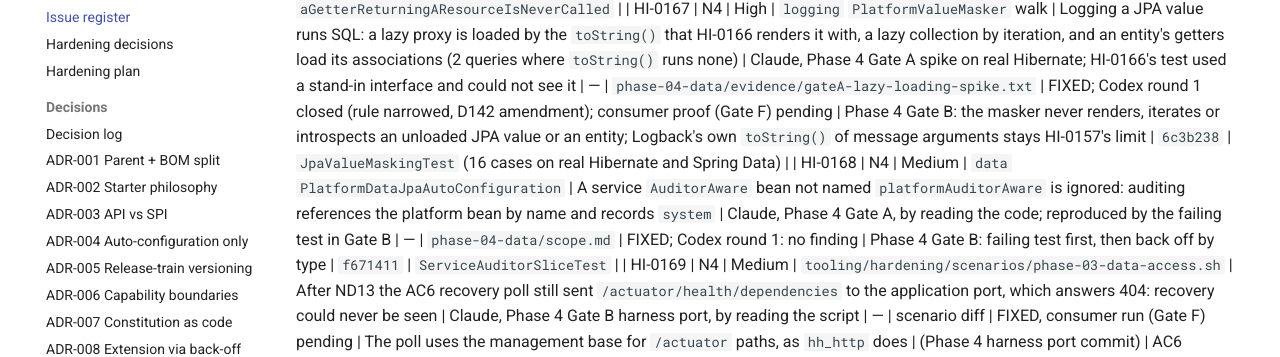
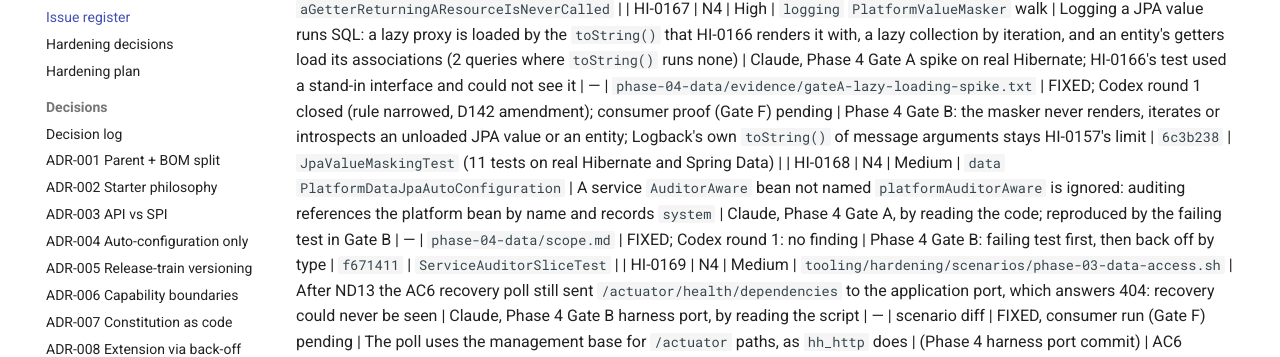
Before and after one commit to muhammadallee/dc-platform, an MkDocs documentation site: the page built from docs/production-readiness/issue-register.md, in a window 1280 px wide and 900 px high, scrolled down 22768 px. Shown: the part 451-808 px from the top of the window. Built offline with MkDocs 1.6.1 and Material for MkDocs 9.7.7, drawn with Linux system fonts in a browser that asks for light colours.

Commit message:
docs(register): HI-0167 test count is 11
Co-Authored-By: Claude Opus 5.5 <noreply@anthropic.com>
Claude-Session: https://claude.ai/code/session_0131grQ6pUwFCGZox6ekZHiA

```diff
--- a/docs/production-readiness/issue-register.md
+++ b/docs/production-readiness/issue-register.md
@@ -177,6 +177,6 @@ frozen hardening record is the assessment, the release decision and the phase fo
 | HI-0164 | N3 | Medium | `logging` `PlatformLogstashFormatter` context | Name collisions lost the event or fields: prefix `stack` + MDC `trace` hit `stack_trace`, `ctx_service` was dropped, `foo` and `_foo` both became `ctx_foo`, the earlier entry won | Codex Phase 3 round 2 6; reassessment new 4; verification 2 new 2 | Agree | `r2-verify2.out.md` | FIXED | Collisions decided on the written name; the latest occurrence wins | `0d0dcf3`, `7b4aec8`, `1f69255` | `StructuredLogMaskingTest.contextPrefixesFollowBootsJoinRule`, `twoContextKeysWrittenUnderOneNameKeepTheLater` |
 | HI-0165 | N3 | Medium | `logging` `PlatformLogMasking` format objects | GELF's numeric timestamp became `"****"`; then, with console logstash and file GELF, an application `WritableJson` named `timestamp` passed unmasked | Codex Phase 3 reassessment new 3; verification new 3 | Agree; contract narrowed | `r2-verify.out.md` | FIXED | A format's own objects are exempt only when every active structured format is that format | `0d0dcf3`, `7b4aec8` | `StructuredLogMaskingTest.gelfKeepsItsNumericTimestamp`, `mixedFormatsExemptNoFormatObjects` |
 | HI-0166 | N3 | High | `logging` `PlatformValueMasker` walk | A library object logged as a message argument was walked by its getters: Hikari's INFO "Added connection {}" and WARN "Failed to validate connection {}" called a JDBC connection's `getMetaData()`, `getCatalogs()` and others (database queries, unclosed result sets, a 15 KB line), in the consumer's prod log too | Claude, Phase 3 Gate H full verify | — | `gateH-full-verify.log`; consumer `app.log` at `36ef8a7` | FIXED for resources; the Hibernate proxy part was NOT fixed, see HI-0167 | A resource (`AutoCloseable`) or proxy (JDK dynamic, Hibernate, inherited too) is its own masked text and never walked; a getter returning a resource is shown masked and never called. Codex Gate H verifications 1-3: resolved, no new issues | `c4ddb44`, `e401e02`, `6613528` | `StructuredLogMaskingTest.aResourceOrAProxyIsItsOwnMaskedTextAndNoGetterRuns`, `aGetterReturningAResourceIsNeverCalled` |
-| HI-0167 | N4 | High | `logging` `PlatformValueMasker` walk | Logging a JPA value runs SQL: a lazy proxy is loaded by the `toString()` that HI-0166 renders it with, a lazy collection by iteration, and an entity's getters load its associations (2 queries where `toString()` runs none) | Claude, Phase 4 Gate A spike on real Hibernate; HI-0166's test used a stand-in interface and could not see it | — | `phase-04-data/evidence/gateA-lazy-loading-spike.txt` | FIXED; Codex round 1 closed (rule narrowed, D142 amendment); consumer proof (Gate F) pending | Phase 4 Gate B: the masker never renders, iterates or introspects an unloaded JPA value or an entity; Logback's own `toString()` of message arguments stays HI-0157's limit | `6c3b238` | `JpaValueMaskingTest` (16 cases on real Hibernate and Spring Data) |
+| HI-0167 | N4 | High | `logging` `PlatformValueMasker` walk | Logging a JPA value runs SQL: a lazy proxy is loaded by the `toString()` that HI-0166 renders it with, a lazy collection by iteration, and an entity's getters load its associations (2 queries where `toString()` runs none) | Claude, Phase 4 Gate A spike on real Hibernate; HI-0166's test used a stand-in interface and could not see it | — | `phase-04-data/evidence/gateA-lazy-loading-spike.txt` | FIXED; Codex round 1 closed (rule narrowed, D142 amendment); consumer proof (Gate F) pending | Phase 4 Gate B: the masker never renders, iterates or introspects an unloaded JPA value or an entity; Logback's own `toString()` of message arguments stays HI-0157's limit | `6c3b238` | `JpaValueMaskingTest` (11 tests on real Hibernate and Spring Data) |
 | HI-0168 | N4 | Medium | `data` `PlatformDataJpaAutoConfiguration` | A service `AuditorAware` bean not named `platformAuditorAware` is ignored: auditing references the platform bean by name and records `system` | Claude, Phase 4 Gate A, by reading the code; reproduced by the failing test in Gate B | — | `phase-04-data/scope.md` | FIXED; Codex round 1: no finding | Phase 4 Gate B: failing test first, then back off by type | `f671411` | `ServiceAuditorSliceTest` |
 | HI-0169 | N4 | Medium | `tooling/hardening/scenarios/phase-03-data-access.sh` | After ND13 the AC6 recovery poll still sent `/actuator/health/dependencies` to the application port, which answers 404: recovery could never be seen | Claude, Phase 4 Gate B harness port, by reading the script | — | scenario diff | FIXED, consumer run (Gate F) pending | The poll uses the management base for `/actuator` paths, as `hh_http` does | (Phase 4 harness port commit) | AC6 (consumer run) |
```
